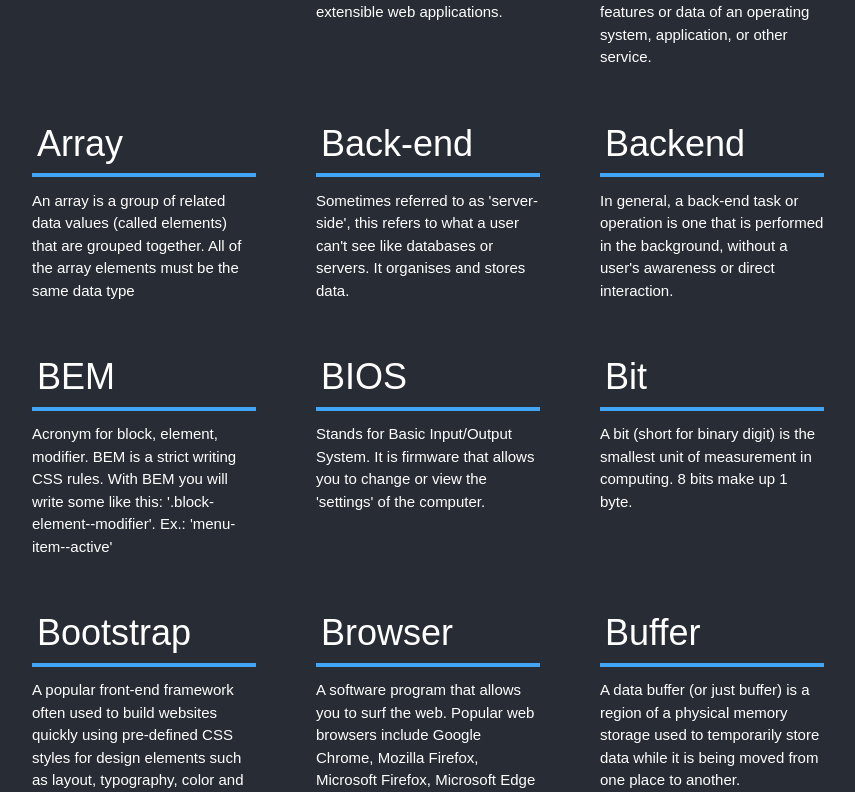
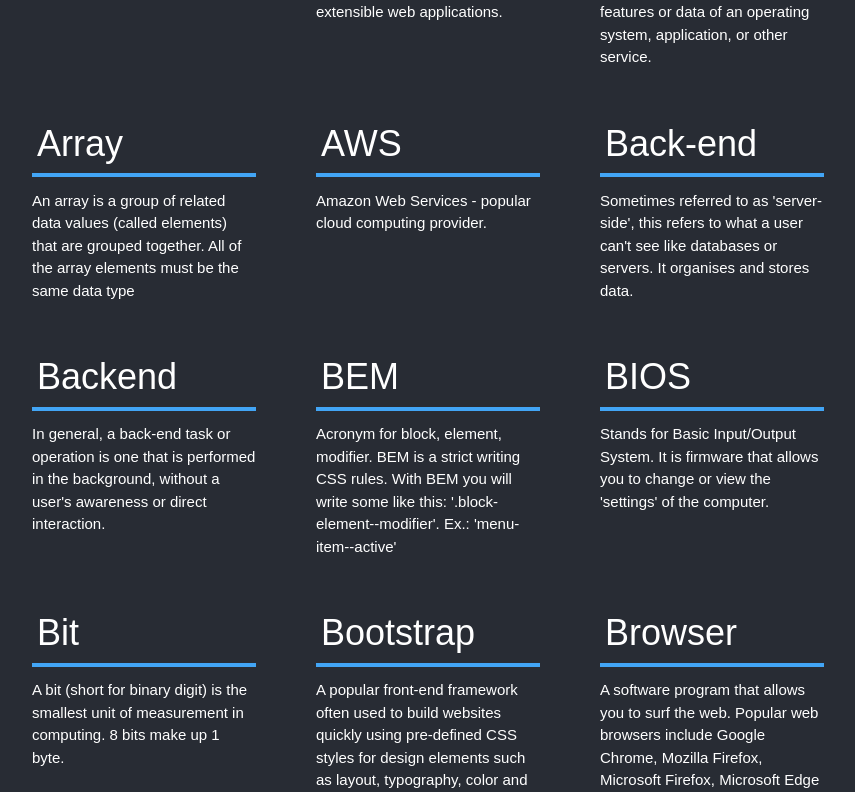
Before and after one commit to jesslark/dictionary, a React (Create React App) app: page / in a window 1280 px wide. Shown: the part 908-1700 px from the top of the page, without its empty margins (160-1015 px from the left). Built offline with nearby package versions, Linux system fonts and the light colour scheme; a web font is replaced by a local one.

Commit message:
adding more definitions

```diff
--- a/src/dictionary.js
+++ b/src/dictionary.js
@@ -14,6 +14,10 @@ export const wordList = [
   {
     "word": "API",
     "definition": "A set of functions and procedures that allow the creation of applications which access the features or data of an operating system, application, or other service."
+  },
+  {
+      "word": "AWS",
+      "definition": "Amazon Web Services - popular cloud computing provider."
   },
   {
     "word": "Back-end",
@@ -221,6 +225,10 @@ export const wordList = [
     "definition": "<del>Pretty much a waste of money.</del> A commercial operating system developed by Microsoft."
   },
   {
+      "word": "Mutable",
+      "definition": "Mutability refers to the ability to change an object. For example if you have an immutable string, you cannot reassign that string after it's been created"
+  },
+  {
     "word": "NAT",
     "definition": "NAT(Network Address translation is used by routers to share a single IP address among many devices."
   },
@@ -287,6 +295,10 @@ export const wordList = [
   {
     "word": "Programming Language",
     "definition": "A programming language is a type of written language that is used to provide instructions to the computer. Examples of programming languages include C, C#, C++, Java, Ruby, Python, and Go."
+  },
+  {
+      "word": "Pure Function",
+      "definition": "A function that, given the same input parameters, will always return the same result. This is relevant as it means that the state of your application does not affect how the function operates."
   },
   {
     "word": "PWAs",
```
